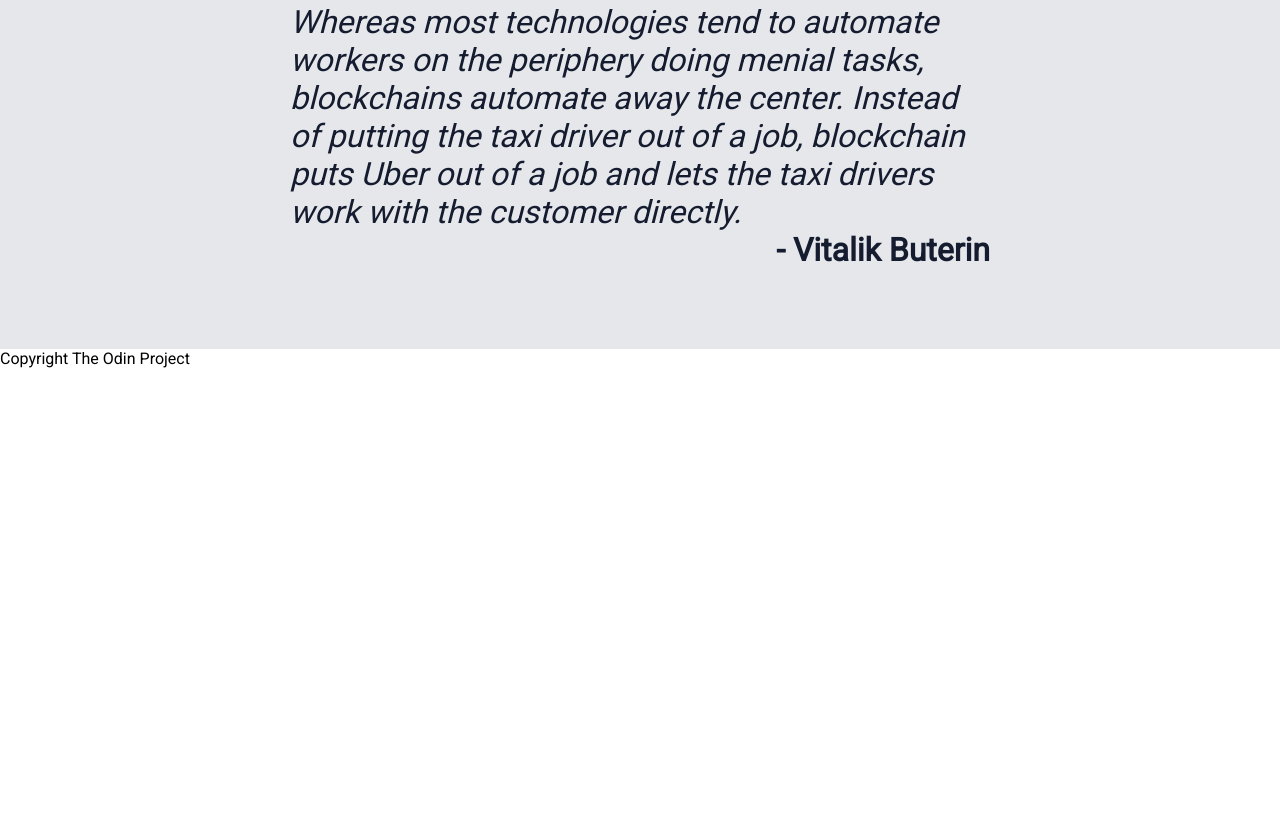
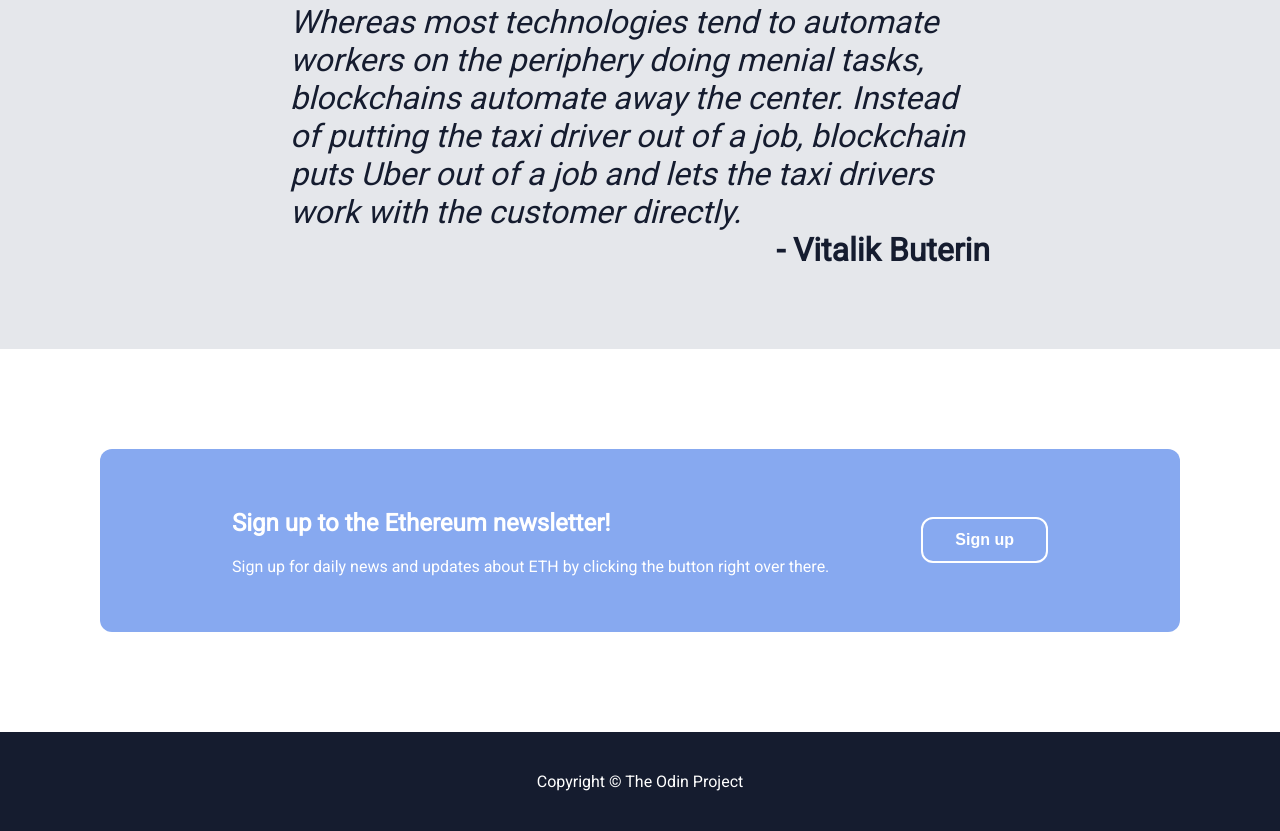
Before and after one commit to sinkagabor/odin-landing-page, a plain HTML site: page index.html in a window 1280 px wide. Shown: the part 850-1681 px from the top of the page. Before the commit the page ends 1218 px from the top, so only its background shows below. Drawn offline with Linux system fonts and the light colour scheme.

Commit message:
Created the sign-up and footer section, other minor fixes

```diff
--- a/index.html
+++ b/index.html
@@ -51,13 +51,19 @@
             <div class="quote-author">- Vitalik Buterin</div>
         </div>
     </div>
-    <div class="call-to-action-content">
-        <div class="call-to-action">
-
+    <div class="call-to-action-container">
+        <div class="box">
+            <div class="left-box">
+                <h2>Sign up to the Ethereum newsletter!</h2>
+                <p>Sign up for daily news and updates about ETH by clicking the button right over there.</p>
+            </div>
+            <div class="right-box">
+                <button class="signup-btn-transparent">Sign up</button>
+            </div>
         </div>
     </div>
     <div class="footer">
-        Copyright The Odin Project
+        Copyright © The Odin Project
     </div>
 </body>
 
--- a/styles.css
+++ b/styles.css
@@ -70,15 +70,23 @@ body {
     width: 200px;
 }
 
+.signup-btn-transparent,
 .signup-btn-blue {
     color: white;
     font-size: 16px;
     font-weight: 600;
     background-color: #87a9f0;
-    border: 0;
     padding: 12px 32px 12px;
     text-align: center;
     border-radius: 12px;
+}
+
+.signup-btn-blue {
+    border: 0;
+}
+
+.signup-btn-transparent {
+    border: white solid 2px;
 }
 
 .card-content {
@@ -99,7 +107,6 @@ body {
 .card-container {
     display: flex;
     gap: 32px;
-
 }
 
 .card {
@@ -110,7 +117,6 @@ body {
     border-radius: 12px;
     width: 150px;
     height: 150px;
-
 }
 
 .card img {
@@ -140,7 +146,6 @@ body {
     font-size: 32px;
     font-weight: 100;
     font-style: italic;
-
 }
 
 .quote-author {
@@ -148,3 +153,32 @@ body {
     font-size: 32px;
     font-weight: 800;
 }
+
+.call-to-action-container {
+    display: flex;
+    justify-content: center;
+    align-items: center;
+}
+
+.box {
+    width: 1000px;
+    display: flex;
+    background-color: #87a9f0;
+    color: white;
+    border-radius: 12px;
+    margin: 100px 0 100px;
+    padding: 40px;
+    display: flex;
+    justify-content: space-evenly;
+    align-items: center;
+}
+
+.footer {
+    display: flex;
+    justify-content: center;
+    align-items: center;
+    background-color: #151c2f;
+    color: white;
+    padding: 40px;
+    margin-top: auto;
+}
```
